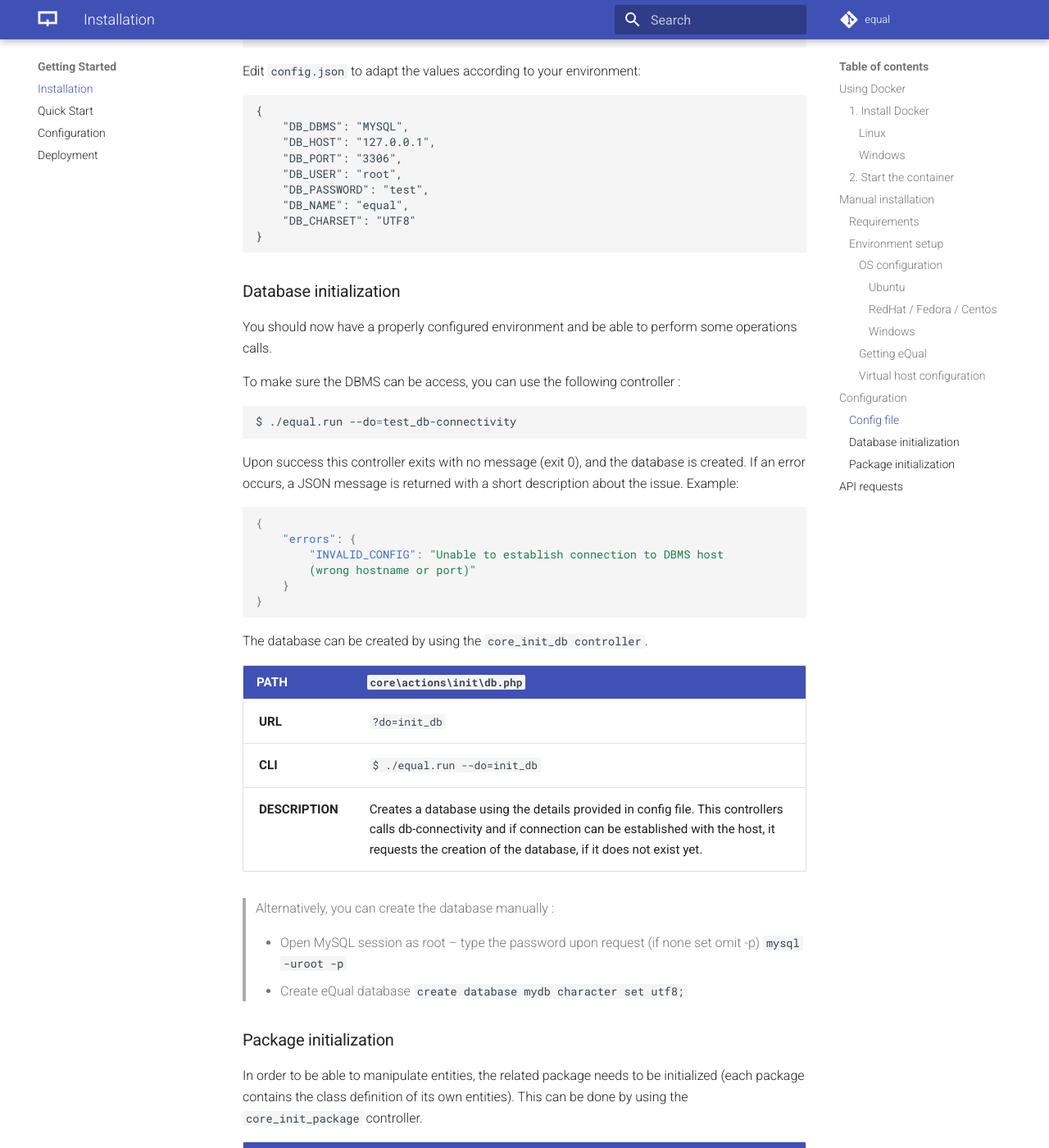
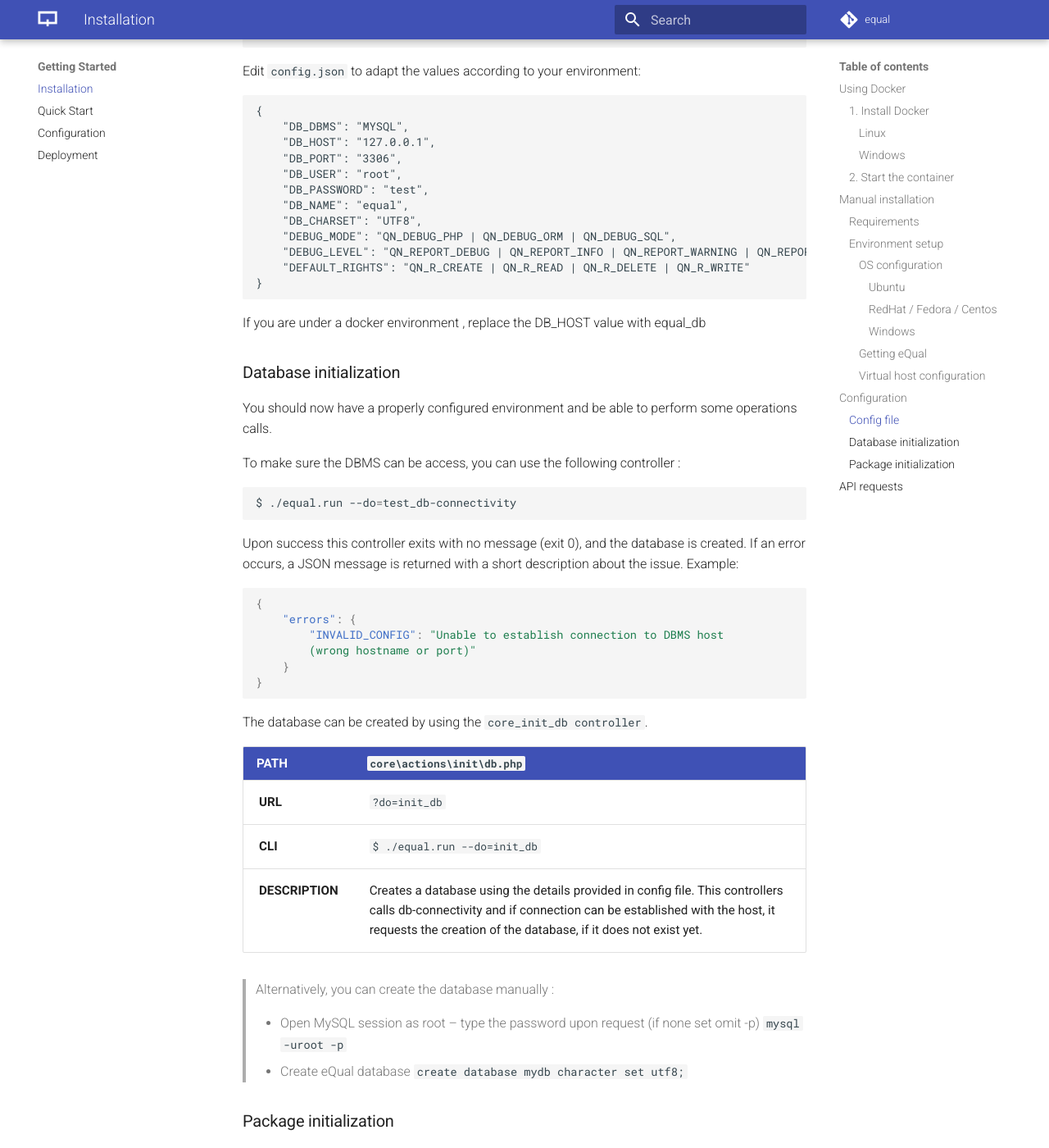
Before and after one commit to equalframework/equal-doc, an MkDocs documentation site: the page built from docs/getting-started/installation.md, in a window 1280 px wide and 1400 px high, scrolled down 4840 px. Shown: the whole window at 82% size. Built offline with MkDocs 1.6.1 and Material for MkDocs 9.7.7, drawn with Linux system fonts in a browser that asks for light colours; comment, search, counter and statistics services are not loaded; the version menu is left out; some of the changed text lies outside the part shown.

Commit message:
Update installation.md
updating documentation for installation

````diff
--- a/docs/getting-started/installation.md
+++ b/docs/getting-started/installation.md
@@ -234,16 +234,19 @@ Edit `config.json` to adapt the values according to your environment:
 
 ```php
 {
-	"DB_DBMS": "MYSQL",
-	"DB_HOST": "127.0.0.1",
-	"DB_PORT": "3306",
-	"DB_USER": "root",
-	"DB_PASSWORD": "test",
-	"DB_NAME": "equal",
-	"DB_CHARSET": "UTF8"
+    "DB_DBMS": "MYSQL",
+    "DB_HOST": "127.0.0.1",
+    "DB_PORT": "3306",
+    "DB_USER": "root",
+    "DB_PASSWORD": "test",
+    "DB_NAME": "equal",
+    "DB_CHARSET": "UTF8",
+    "DEBUG_MODE": "QN_DEBUG_PHP | QN_DEBUG_ORM | QN_DEBUG_SQL",
+    "DEBUG_LEVEL": "QN_REPORT_DEBUG | QN_REPORT_INFO | QN_REPORT_WARNING | QN_REPORT_ERROR | QN_REPORT_FATAL",
+    "DEFAULT_RIGHTS": "QN_R_CREATE | QN_R_READ | QN_R_DELETE | QN_R_WRITE"
 }
 ```
-
+If you are under a docker environment , replace the DB_HOST value with equal_db
 
 
 ### Database initialization
@@ -382,6 +385,11 @@ Here below are some examples of HTTP calls and their responses (in JSON) that yo
 
 `POST /group`
 
+The body request may be empty, but it is preferable to specify a name for a group
+You should not specify an id since it will be generated automatically
+
+The response to the request must be something like this
+
 ```json
 {
     "entity": "core\\Group",
````
Also changed, not shown: other parts of docs/getting-started/installation.md (+1 -1 lines).
